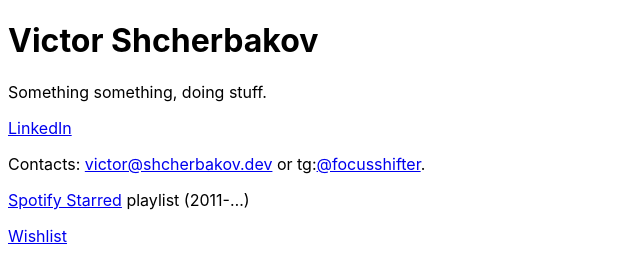
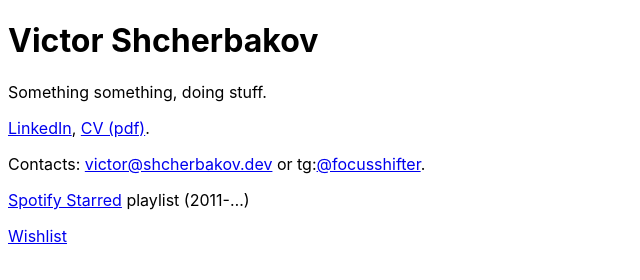
Before and after one commit to focusshifter/focusshifter.github.io, a plain HTML site: page index.html in a window 1280 px wide. Shown: the full height of the page, 0-640 px from the left. Drawn offline with Linux system fonts and the light colour scheme.

Commit message:
Update index.html

```diff
--- a/index.html
+++ b/index.html
@@ -11,7 +11,7 @@
 <body>
   <h1>Victor Shcherbakov</h1>
   <p>Something something, doing stuff.</p>
-  <p><a href="https://www.linkedin.com/in/victor-shcherbakov">LinkedIn</a></p>
+  <p><a href="https://www.linkedin.com/in/victor-shcherbakov">LinkedIn</a>, <a href="cv">CV (pdf)</a>.</p>
   <p>Contacts:
     <a href="mailto:victor@shcherbakov.dev">victor@shcherbakov.dev</a>
     or tg:<a href="https://t.me/focusshifter">@focusshifter</a>.</p>
```
